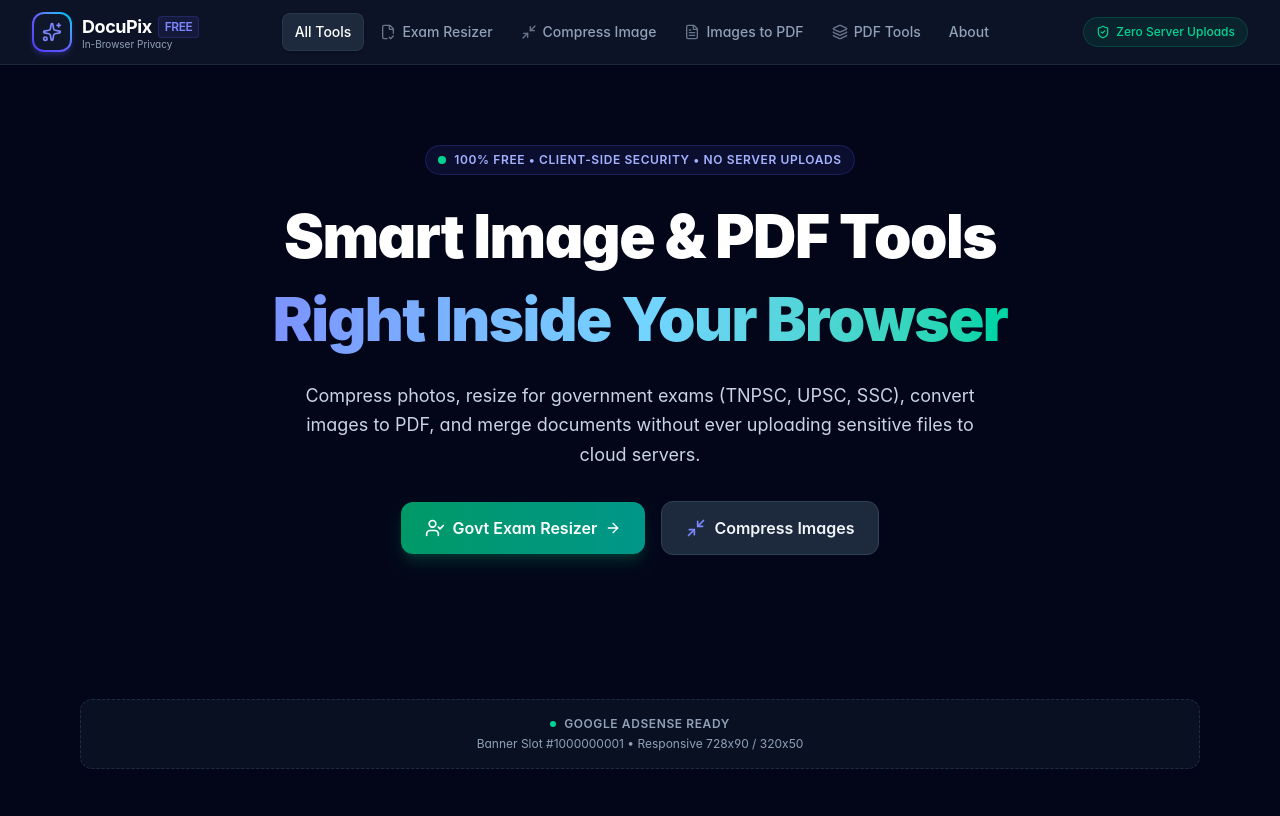
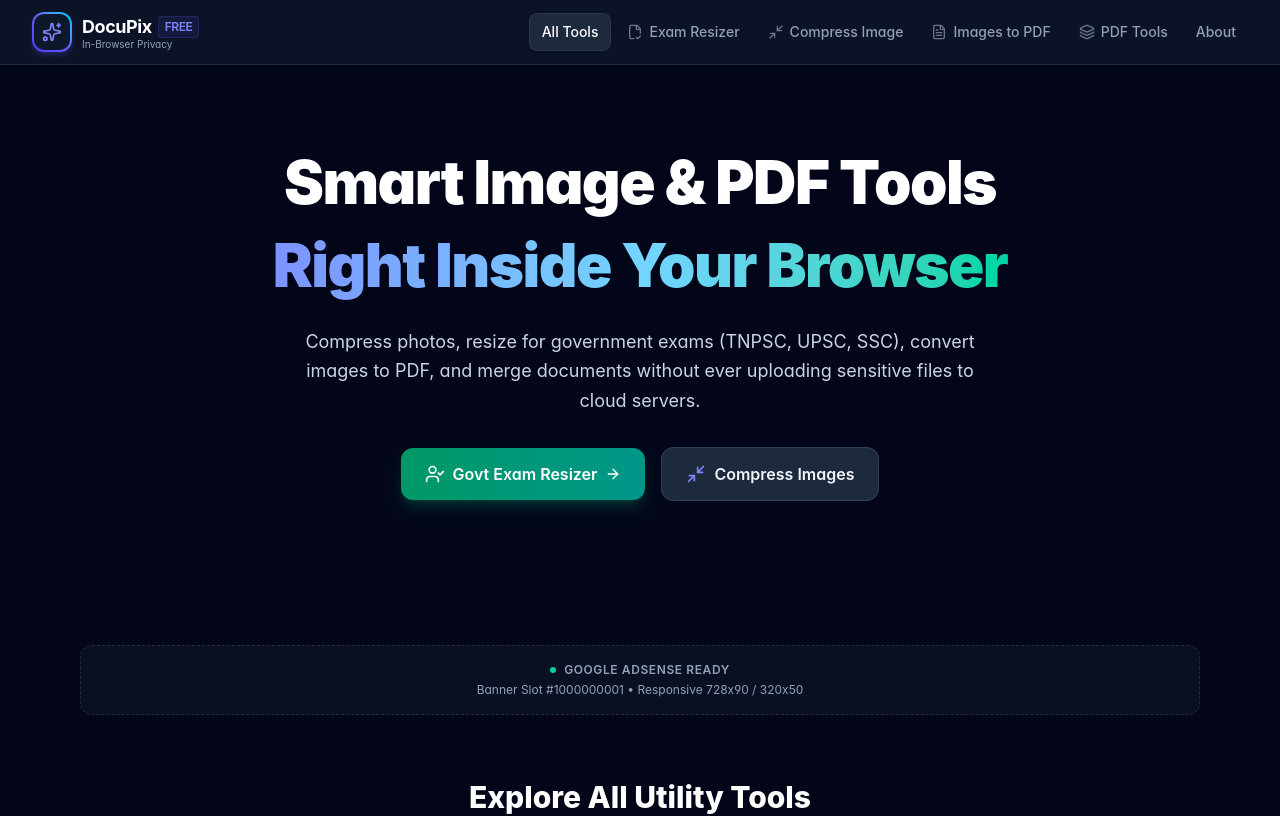
Before and after one commit to TagX-Lab/kraftdoc, a React (Vite) app: page / in a window 1280 px wide. Shown: the top 816 px of the page. Built offline with nearby package versions, Linux system fonts and the light colour scheme.

Commit message:
style: remove zero server uploads badges as requested

```diff
--- a/src/components/common/Navbar.jsx
+++ b/src/components/common/Navbar.jsx
@@ -7,7 +7,6 @@ import {
   Minimize2,
   FileText,
   Layers,
-  ShieldCheck,
 } from "lucide-react";
 import { siteConfig } from "../../config/siteConfig";
 
@@ -79,13 +78,7 @@ export default function Navbar({ currentRoute, onNavigate }) {
             })}
           </nav>
 
-          {/* Right Status / Privacy Badge */}
-          <div className="hidden sm:flex items-center gap-3">
-            <div className="inline-flex items-center gap-1.5 text-xs text-emerald-400 bg-emerald-500/10 border border-emerald-500/20 px-3 py-1.5 rounded-full font-medium">
-              <ShieldCheck className="w-3.5 h-3.5" />
-              <span>Zero Server Uploads</span>
-            </div>
-          </div>
+
 
           {/* Mobile Menu Button */}
           <button
@@ -115,12 +108,7 @@ export default function Navbar({ currentRoute, onNavigate }) {
               {item.label}
             </button>
           ))}
-          <div className="pt-2">
-            <div className="inline-flex items-center gap-1.5 text-xs text-emerald-400 bg-emerald-500/10 border border-emerald-500/20 px-3 py-1.5 rounded-full font-medium w-full justify-center">
-              <ShieldCheck className="w-3.5 h-3.5" />
-              <span>100% Client-Side &bull; Safe & Private</span>
-            </div>
-          </div>
+
         </div>
       )}
     </header>
--- a/src/pages/HomePage.jsx
+++ b/src/pages/HomePage.jsx
@@ -54,10 +54,7 @@ export default function HomePage({ onNavigate }) {
         <div className="absolute top-1/2 left-1/2 -translate-x-1/2 -translate-y-1/2 w-96 h-96 bg-indigo-600/15 rounded-full blur-3xl pointer-events-none -z-10" />
 
         <div className="max-w-4xl mx-auto px-4">
-          <div className="inline-flex items-center gap-2 px-3 py-1.5 rounded-full bg-indigo-500/10 border border-indigo-500/20 text-indigo-300 text-xs font-semibold uppercase tracking-wider mb-6">
-            <span className="w-2 h-2 rounded-full bg-emerald-400 animate-pulse" />
-            100% Free &bull; Client-Side Security &bull; No Server Uploads
-          </div>
+
 
           <h1 className="text-4xl sm:text-5xl md:text-6xl font-black text-white tracking-tight leading-tight">
             Smart Image & PDF Tools
```
